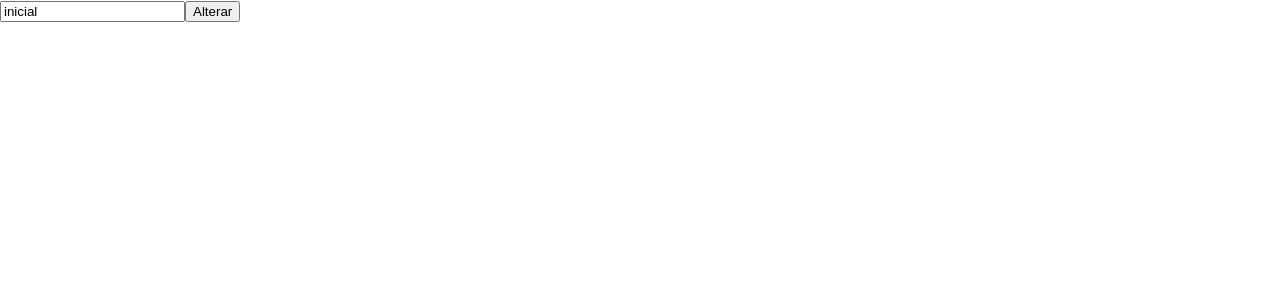
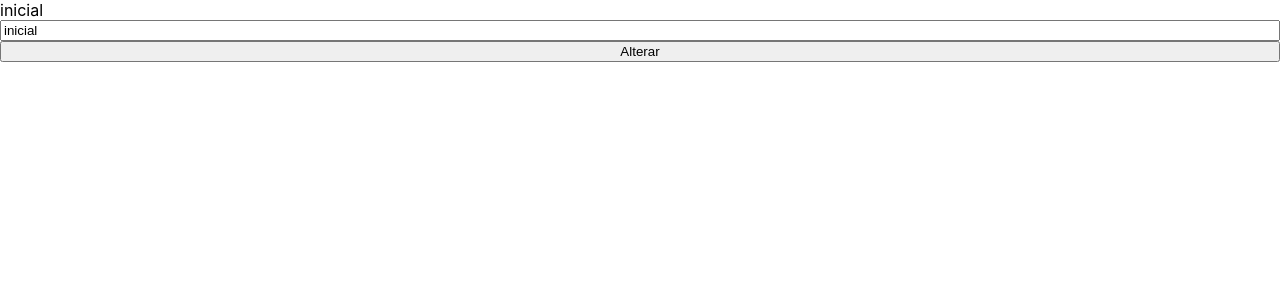
Before and after one commit to codingscode/Framework-Next, a Next.js app in the folder 001/exercicos-1/: page /estado/formulario in a window 1280 px wide. Shown: the top 300 px of the page. Built offline with nearby package versions, Linux system fonts and the light colour scheme.

Commit message:
parte 62

```diff
--- a/001/exercicos-1/pages/estado/formulario.jsx
+++ b/001/exercicos-1/pages/estado/formulario.jsx
@@ -1,4 +1,5 @@
 import { useState } from 'react'
+
 
 
 export default function formulario() {
@@ -9,8 +10,9 @@
    }
 
    return (
-      <div>
-         <input type="text" value={valor} />
+      <div style={{ display: 'flex', flexDirection: 'column' }} >
+         <span>{valor}</span>
+         <input type="text" value={valor} onChange={ e => setValor(e.target.value) } />
          <button onClick={alterarInput} >Alterar</button>
       </div>
    )
```
Also changed, not shown: 1 other file (tests, documents, lock files or other folders).
